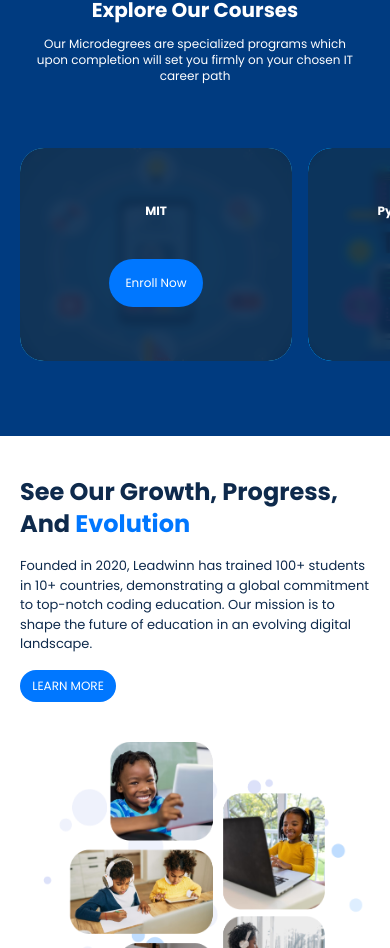
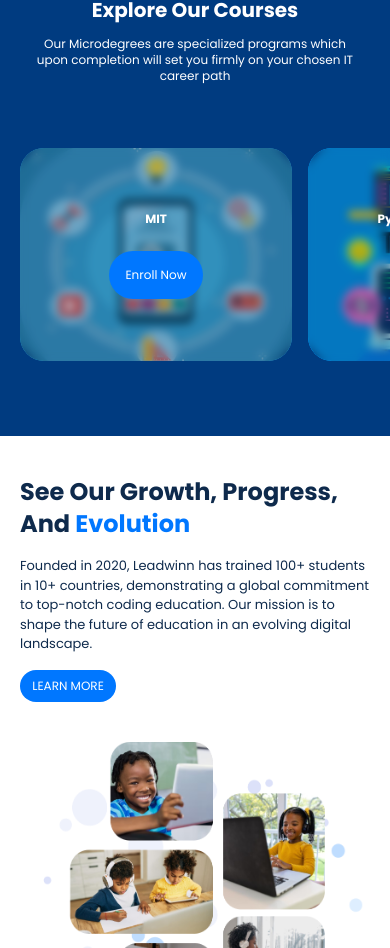
Before and after one commit to Adeleyeha-17/Leadwinn-Academy, a React (Vite) app: page / in a window 390 px wide. Shown: the part 2431-3379 px from the top of the page. Built offline with nearby package versions, Linux system fonts and the light colour scheme.

Commit message:
updated Courses

```diff
--- a/src/components/Courses/Courses.tsx
+++ b/src/components/Courses/Courses.tsx
@@ -82,8 +82,8 @@ export const Courses = () => {
                <div key={index} className="w-[17rem] relative rounded-3xl overflow-hidden mx-auto">
                   <img src={data.img} alt={data.heading} className="w-full rounded-xl" />
                   <motion.div
-              animate={{ translateY: 0, transition: { duration: 0.3, ease: "easeInOut" } }} className="absolute flex flex-col justify-center items-center gap-10 bg-courses bg-opacity-90 backdrop-blur-sm inset-0 text-white rounded-3xl rounded-t-none transform translate-y-40">
-                     <h1 className="font-bold text-xs sm:text-base xl:text-xl">{data.heading}</h1>
+              animate={{ translateY: 0, transition: { duration: 0.3, ease: "easeInOut" } }} className="absolute flex flex-col justify-center items-center gap-6 bg-courses bg-opacity-30 backdrop-blur-sm inset-0 text-white rounded-3xl rounded-t-none transform translate-y-40">
+                     <h1 className="font-bold text-xs">{data.heading}</h1>
 
                      <Link to="" className={`inline-block justify-center items-center p-4 bg-head-blue text-white text-xs rounded-3xl transition hover:bg-blue-800 ease-in-out duration-300`}>Enroll Now</Link>
                   </motion.div>
```
